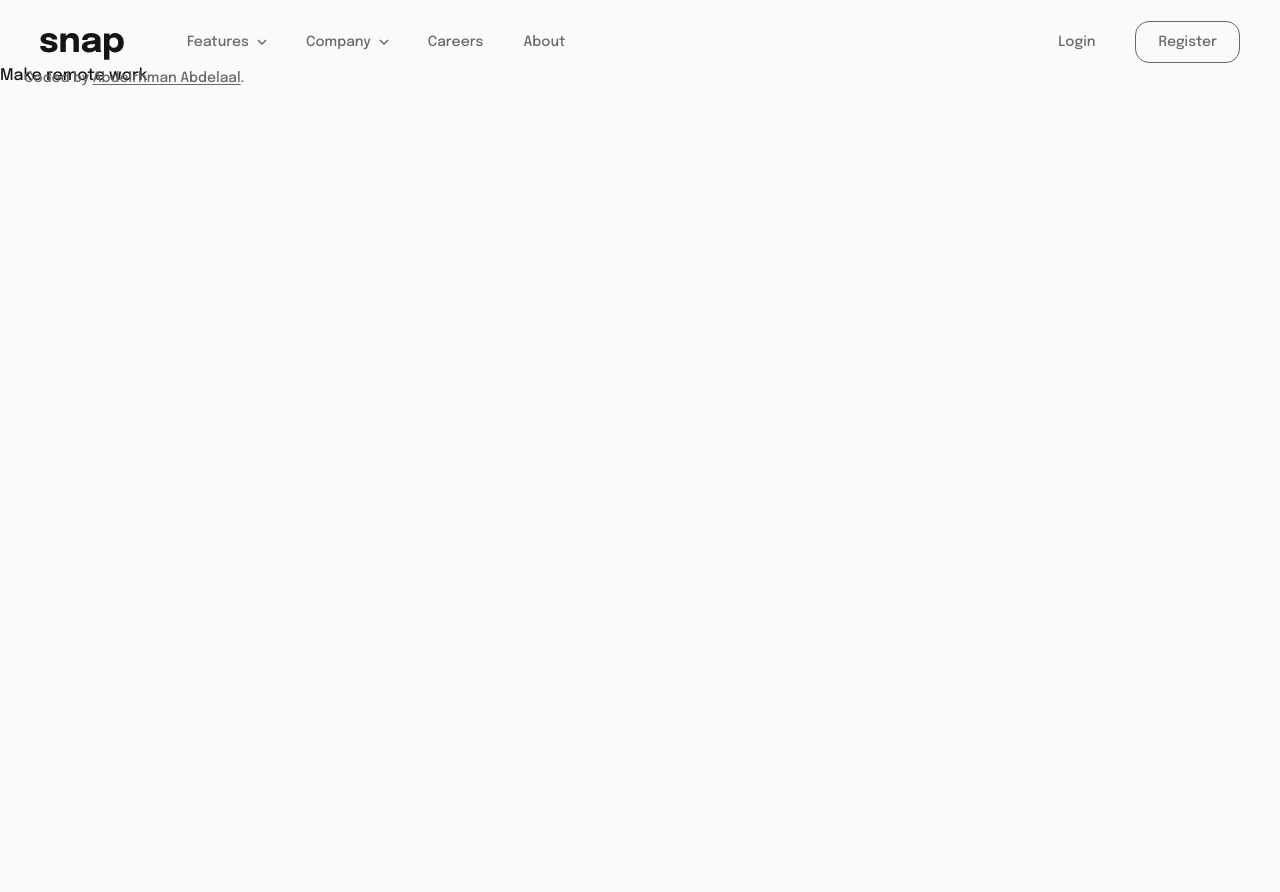
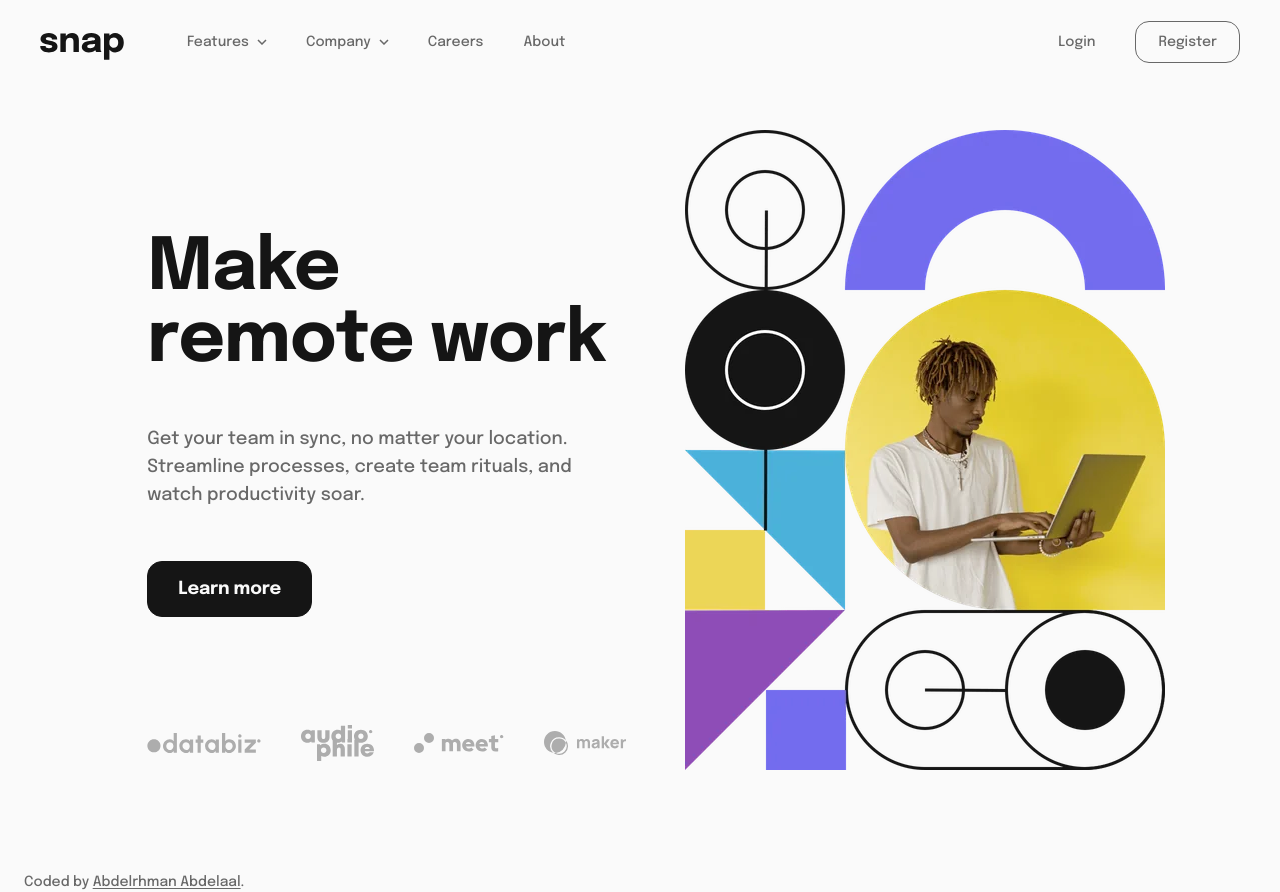
Before and after one commit to MrBlackvanta/intro-section-with-dropdown-navigation, a Next.js app: page / in a window 1280 px wide. Before the commit the page ends 800 px from the top, so only its background shows below. Built offline with nearby package versions, Linux system fonts and the light colour scheme.

Commit message:
Add hero with client logos

```diff
--- a/src/app/globals.css
+++ b/src/app/globals.css
@@ -16,8 +16,8 @@
   --tracking-tight: -0.01389em;
 
   --text-*: initial;
-  --text-display: 5rem;
-  --text-display--line-height: 5rem;
+  --text-display: clamp(2.5rem, 5.6vw, 5rem);
+  --text-display--line-height: 1;
   --text-display--letter-spacing: var(--tracking-tight);
   --text-display--font-weight: 700;
 
--- a/src/app/page.tsx
+++ b/src/app/page.tsx
@@ -1,13 +1,14 @@
 import { Signature, SiteHeader } from "@/components/layout";
+import { Hero } from "@/views/home";
 
 export default function Home() {
   return (
     <>
       <SiteHeader />
-      <main>
-        <h1>Make remote work</h1>
+      <main className="mx-auto max-w-360">
+        <Hero />
       </main>
-      <footer className="relative">
+      <footer className="relative h-23.5 xl:h-30.5">
         <Signature />
       </footer>
     </>
--- /dev/null
+++ b/src/views/home/client-logos.tsx
@@ -0,0 +1,29 @@
+import {
+  AudiophileLogo,
+  DatabizLogo,
+  MakerLogo,
+  MeetLogo,
+} from "@/components/icons";
+
+const CLIENTS = [
+  { name: "Databiz", Logo: DatabizLogo, height: "h-3.5 xl:h-5" },
+  { name: "Audiophile", Logo: AudiophileLogo, height: "h-6.5 xl:h-9" },
+  { name: "Meet", Logo: MeetLogo, height: "h-3.5 xl:h-5" },
+  { name: "Maker", Logo: MakerLogo, height: "h-4.25 xl:h-6" },
+];
+
+export default function ClientLogos({ className }: { className: string }) {
+  return (
+    <ul
+      aria-label="Clients"
+      className={`flex items-center justify-between text-faint md:justify-start md:gap-5 xl:gap-10 ${className}`}
+    >
+      {CLIENTS.map(({ name, Logo, height }) => (
+        <li key={name}>
+          <Logo className={`w-auto ${height}`} />
+          <span className="sr-only">{name}</span>
+        </li>
+      ))}
+    </ul>
+  );
+}
--- /dev/null
+++ b/src/views/home/hero.tsx
@@ -0,0 +1,45 @@
+import heroDesktop2x from "@/assets/image-hero-desktop-2x.webp";
+import heroDesktop from "@/assets/image-hero-desktop.webp";
+import heroMobile from "@/assets/image-hero-mobile.webp";
+import Link from "next/link";
+import ClientLogos from "./client-logos";
+
+export default function Hero() {
+  return (
+    <div className="mt-4.5 grid md:mt-16.5 md:grid-cols-2 md:items-center md:gap-x-8 md:px-10 lg:gap-x-10 lg:pr-[9%] lg:pl-[11.5%] xl:items-start">
+      <picture className="md:order-last md:w-full md:max-w-120 md:justify-self-end">
+        <source
+          media="(min-width: 48rem)"
+          srcSet={`${heroDesktop.src} 1x, ${heroDesktop2x.src} 2x`}
+          width={heroDesktop.width}
+          height={heroDesktop.height}
+        />
+        <img
+          src={heroMobile.src}
+          width={heroMobile.width}
+          height={heroMobile.height}
+          alt=""
+          fetchPriority="high"
+          className="w-full"
+        />
+      </picture>
+
+      <div className="mx-auto flex w-full max-w-md flex-col items-center px-4 text-center md:mx-0 md:max-w-none md:items-start md:px-0 md:text-left xl:pt-26">
+        <h1 className="mt-12 text-display-sm md:mt-0 md:text-display">
+          <span className="md:block">Make</span> remote work
+        </h1>
+        <p className="mt-4 text-body-sm text-muted xl:mt-12 xl:max-w-md xl:text-body">
+          Get your team in sync, no matter your location. Streamline processes,
+          create team rituals, and watch productivity soar.
+        </p>
+        <Link
+          href="/"
+          className="mt-6 flex h-12 items-center rounded-button border border-ink bg-ink px-5.5 text-button-sm text-page transition-[color,background-color] hover:bg-transparent hover:text-ink xl:mt-13 xl:h-14 xl:px-7.5 xl:text-button"
+        >
+          Learn more
+        </Link>
+        <ClientLogos className="mt-12 self-stretch xl:mt-27" />
+      </div>
+    </div>
+  );
+}
--- /dev/null
+++ b/src/views/home/index.ts
@@ -0,0 +1 @@
+export { default as Hero } from "./hero";
```
Also changed, not shown: vite.config.mts, 1 other file (tests, documents, lock files or other folders).
